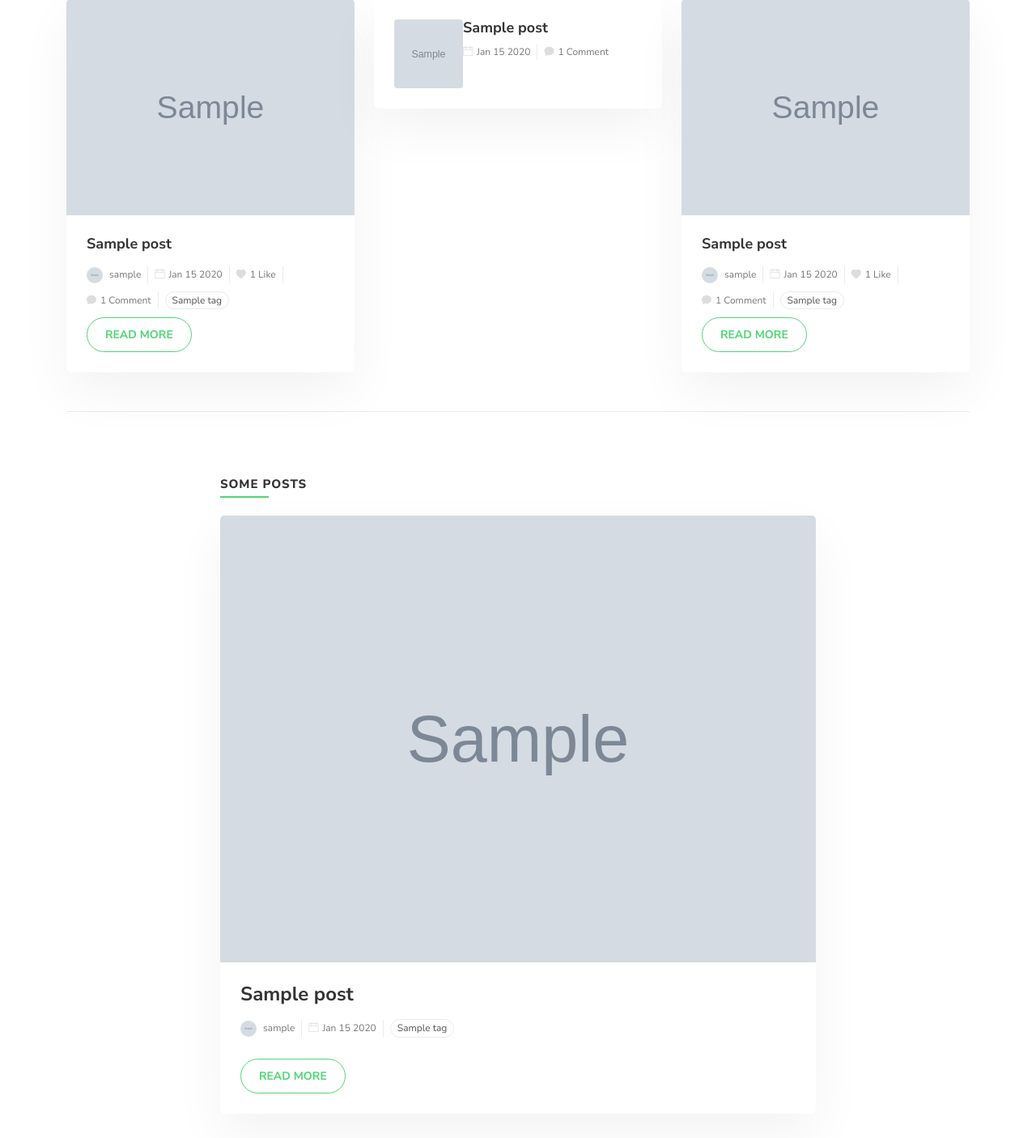
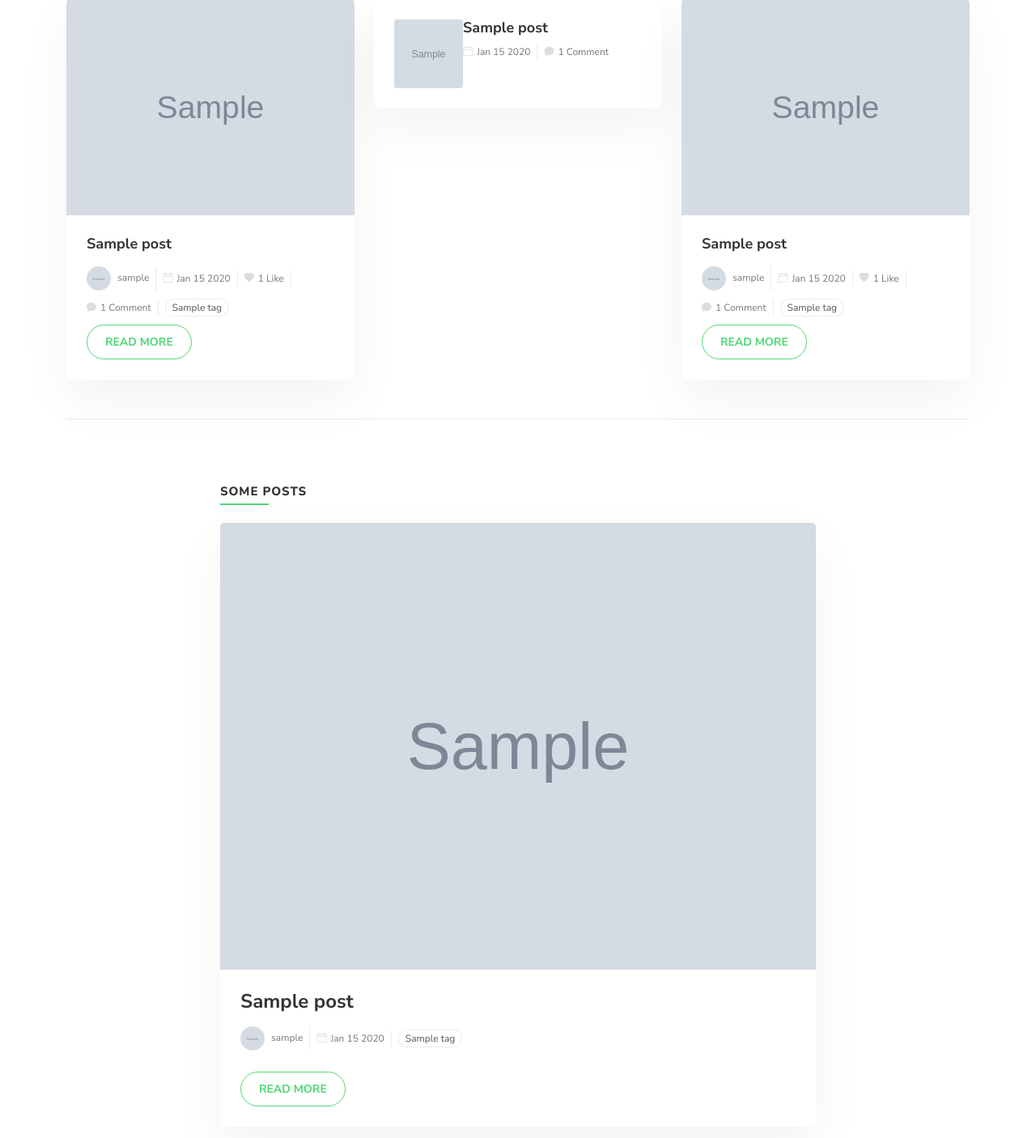
Before and after one commit to HadiKiler/reader_weblog, a Django app: page / in a window 1280 px wide. Shown: the part 599-2005 px from the top of the page at 81% size. Run offline with Django 5.2, Linux system fonts and the light colour scheme; tables that the repository leaves empty hold one stand-in row (values such as "Sample post"); grey boxes marked "Sample" are stand-in pictures; some libraries are stand-ins or nearby versions.

Commit message:
size profile changed

```diff
--- a/templates/blog/views/home.html
+++ b/templates/blog/views/home.html
@@ -83,7 +83,7 @@
               <ul class="card-meta list-inline">
                 <li class="list-inline-item">
                   <a href="" class="card-meta-author">
-                    <img src="{% if controversial_post.user.image %}{{ controversial_post.user.image.url }}{% else %}{% static 'blog/images/user.jpg' %}{% endif %}">
+                    <img style="width: 30px;height: 30px;" src="{% if controversial_post.user.image %}{{ controversial_post.user.image.url }}{% else %}{% static 'blog/images/user.jpg' %}{% endif %}">
                     <span>{{ controversial_post.user.username }}</span>
                   </a>
                 </li>
@@ -146,7 +146,7 @@
               <ul class="card-meta list-inline">
                 <li class="list-inline-item">
                   <a href="" class="card-meta-author">
-                    <img src="{% if popular_post.user.image %}{{ popular_post.user.image.url }}{% else %}{% static 'blog/images/user.jpg' %}{% endif %}" alt="{{ popular_post.user.username }}">
+                    <img style="width: 30px;height: 30px;" src="{% if popular_post.user.image %}{{ popular_post.user.image.url }}{% else %}{% static 'blog/images/user.jpg' %}{% endif %}" alt="{{ popular_post.user.username }}">
                     <span>{{ popular_post.user.username }}</span>
                   </a>
                 </li>
@@ -195,7 +195,7 @@
         <ul class="card-meta list-inline">
         <li class="list-inline-item">
             <a href="" class="card-meta-author">
-            <img src="{% if random.user.image %}{{ random.user.image.url }}{% else %}{% static 'blog/images/user.jpg' %}{% endif %}">
+            <img style="width: 30px;height: 30px;" src="{% if random.user.image %}{{ random.user.image.url }}{% else %}{% static 'blog/images/user.jpg' %}{% endif %}">
             <span>{{random.user.username}}</span>
             </a>
         </li>
```
